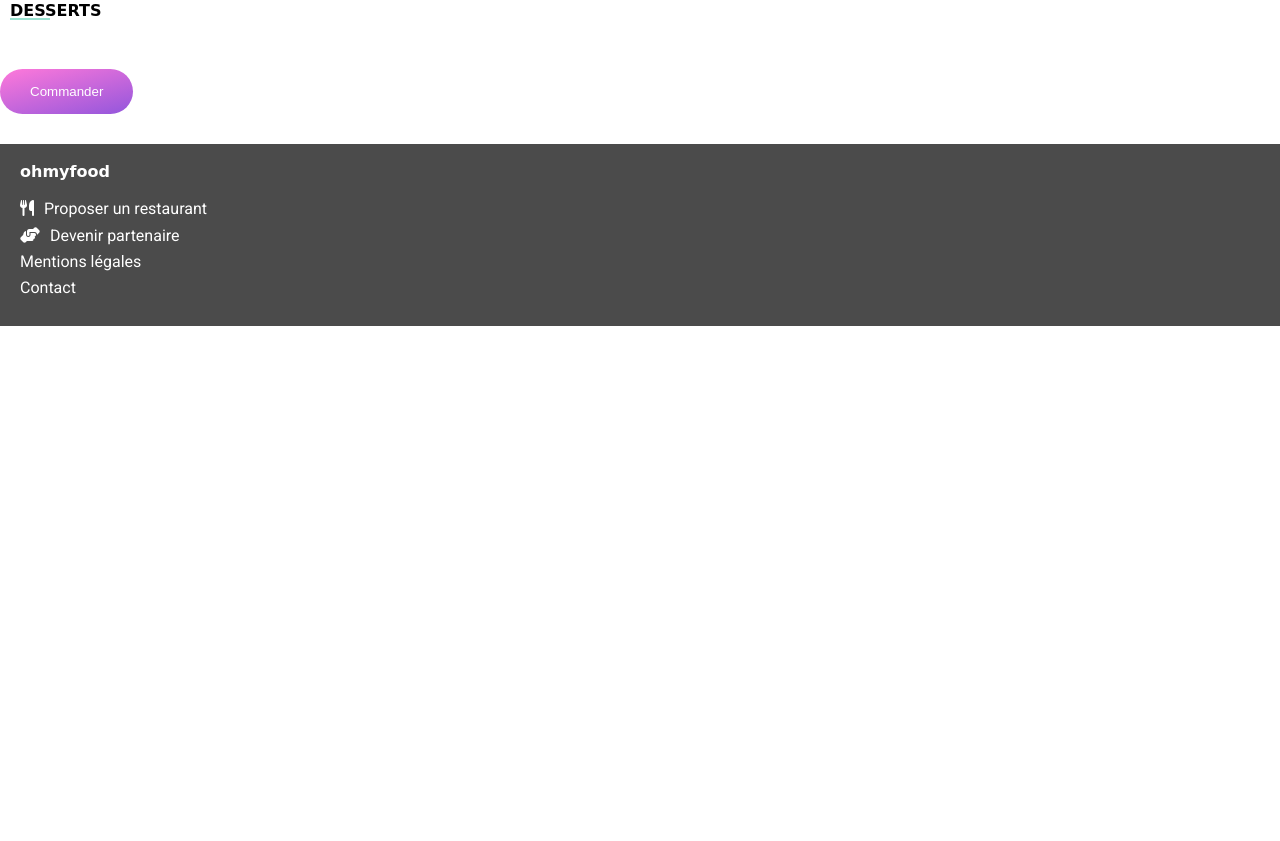
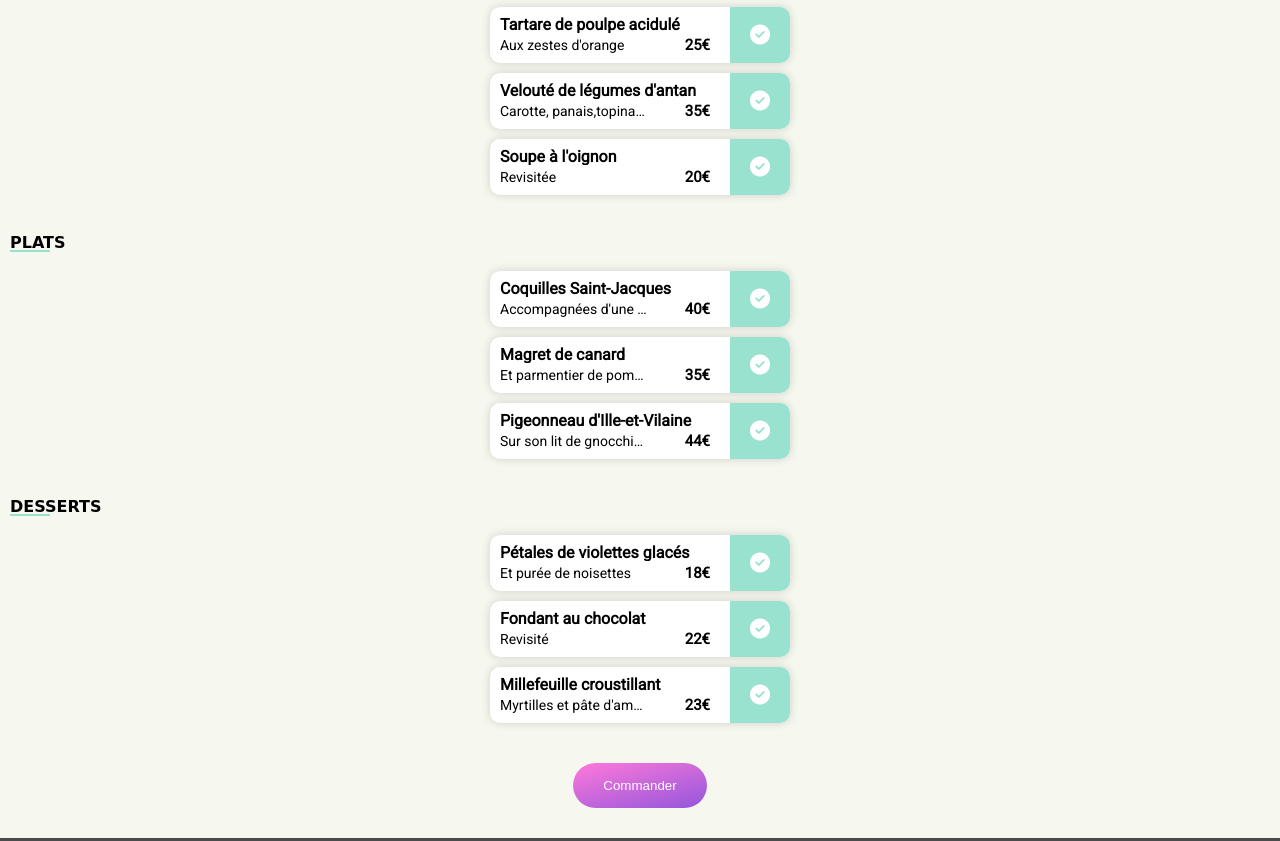
Before and after one commit to HerveRisse/opc-p3, a plain HTML site: page menu-alafrancaise.html in a window 1280 px wide. Shown: the part 460-1301 px from the top of the page. Before the commit the page ends 800 px from the top, so only its background shows below. Drawn offline with Linux system fonts and the light colour scheme; a web font is replaced by a local one.

Commit message:
menu css

```diff
--- a/menu-alafrancaise.html
+++ b/menu-alafrancaise.html
@@ -41,12 +41,80 @@
             </div>
         </section>
         <h2>ENTRÉES</h2>
-        <section id="starter"></section>
+        <section id="starter">
+            <div class="card-menu">
+                <div>
+                    <h4>Tartare de poulpe acidulé</h4>
+                    <p><span>Aux zestes d'orange</span><strong>25€</strong></p></span>
+                </div>
+                <div><i class="fa-sharp fa-solid fa-circle-check"></i></div>
+            </div>
+            <div class="card-menu">
+                <div>
+                    <h4>Velouté de légumes d'antan</h4>
+                    <p><span>Carotte, panais,topinambour</span><strong>35€</strong></p></span>
+                </div>
+                <div><i class="fa-sharp fa-solid fa-circle-check"></i></div>
+            </div>
+            <div class="card-menu">
+                <div>
+                    <h4>Soupe à l'oignon</h4>
+                    <p><span>Revisitée</span><strong>20€</strong></p></span>
+                </div>
+                <div><i class="fa-sharp fa-solid fa-circle-check"></i></div>
+            </div>
+        </section>
         <h2>PLATS</h2>
-        <section id="main-dish"></section>
+        <section id="main-dish">
+            <div class="card-menu">
+                <div>
+                    <h4>Coquilles Saint-Jacques</h4>
+                    <p><span>Accompagnées d'une purée de panais</span><strong>40€</strong></p></span>
+                </div>
+                <div><i class="fa-sharp fa-solid fa-circle-check"></i></div>
+            </div>
+            <div class="card-menu">
+                <div>
+                    <h4>Magret de canard</h4>
+                    <p><span>Et parmentier de pommes de terre</span><strong>35€</strong></p></span>
+                </div>
+                <div><i class="fa-sharp fa-solid fa-circle-check"></i></div>
+            </div>
+            <div class="card-menu">
+                <div>
+                    <h4>Pigeonneau d'Ille-et-Vilaine</h4>
+                    <p><span>Sur son lit de gnocchis aux légumes</span><strong>44€</strong></p></span>
+                </div>
+                <div><i class="fa-sharp fa-solid fa-circle-check"></i></div>
+            </div>
+
+        </section>
         <h2>DESSERTS</h2>
-        <section id="dessert"></section>
-        <button>Commander</button>
+        <section id="dessert">
+            <div class="card-menu">
+                <div>
+                    <h4>Pétales de violettes glacés</h4>
+                    <p><span>Et purée de noisettes</span><strong>18€</strong></p></span>
+                </div>
+                <div><i class="fa-sharp fa-solid fa-circle-check"></i></div>
+            </div>
+            <div class="card-menu">
+                <div>
+                    <h4>Fondant au chocolat</h4>
+                    <p><span>Revisité</span><strong>22€</strong></p></span>
+                </div>
+                <div><i class="fa-sharp fa-solid fa-circle-check"></i></div>
+            </div>
+            <div class="card-menu">
+                <div>
+                    <h4>Millefeuille croustillant</h4>
+                    <p><span>Myrtilles et pâte d'amande</span><strong>23€</strong></p></span>
+                </div>
+                <div><i class="fa-sharp fa-solid fa-circle-check"></i></div>
+            </div>
+        </section>
+        <div id="order"><button>Commander</button></div>
+
     </main>
     <footer>
         <h2 href="#">ohmyfood</h2>
--- a/sass/pages/alafrancaise.scss
+++ b/sass/pages/alafrancaise.scss
@@ -1,5 +1,8 @@
 #main-menu {
+    background-color: $off-white;
+
     h2 {
+        margin-top: 40px;
         margin-inline: 10px;
         margin-bottom: 20px;
         position: relative;
@@ -45,6 +48,7 @@
         margin-top: -50px;
         position: relative;
         z-index: 10;
+        background-color: $off-white;
 
         h1 {
             font-size: 26px;
@@ -69,3 +73,69 @@
         }
     }
 }
+
+.card-menu {
+    width: 300px;
+    background-color: white;
+    border-radius: 10px;
+    margin-right: auto;
+    margin-left: auto;
+    box-shadow: 0px 0px 10px 0px rgb(0 0 0 / 16%);
+    margin-bottom: 10px;
+    display: flex;
+    flex-direction: row;
+
+    >div:first-child {
+        padding: 10px;
+        width: 80%;
+
+        h4 {
+            margin-bottom: 5px;
+            overflow: hidden;
+            white-space: nowrap;
+            text-overflow: ellipsis;
+        }
+
+        p {
+            font-size: 16px;
+            display: flex;
+            flex-direction: row;
+            justify-content: space-between;
+            margin-right: 10px;
+
+            span {
+                font-size: 14px;
+                overflow: hidden;
+                white-space: nowrap;
+                text-overflow: ellipsis;
+                width: 70%;
+            }
+
+            strong {
+                font-size: 15px;
+            }
+        }
+    }
+
+    >div:last-child {
+        background-color: $color-green;
+        width: 20%;
+        border-radius: 0 10px 10px 0;
+
+        i {
+            height: 100%;
+            color: white;
+            font-size: 20px;
+            display: flex;
+            justify-content: center;
+            align-items: center;
+        }
+    }
+
+}
+
+#order {
+    display: flex;
+    justify-content: center;
+    align-items: center;
+}
```
Also changed, not shown: menu-lanoteenchantee.html (added, +137 -0 lines), menu-lapalettedugout.html (added, +130 -0 lines), menu-ledelicedessens.html (added, +129 -0 lines), style.css, 1 other file.
